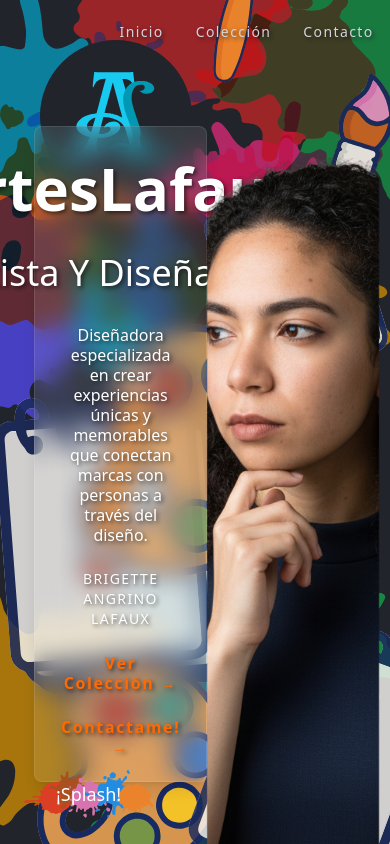
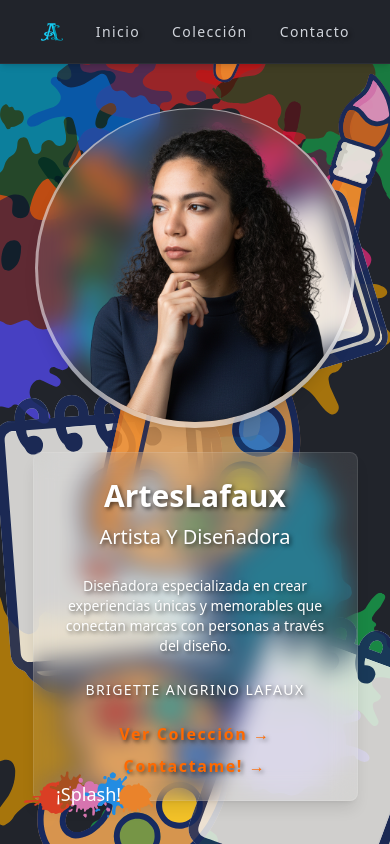
Before and after one commit to arteslafaux/arteslafaux.github.io, a React (Vite) app: page / in a window 390 px wide. Built offline with nearby package versions, Linux system fonts and the light colour scheme.

Commit message:
fixed Responsive Design

```diff
--- a/src/components/Collection.tsx
+++ b/src/components/Collection.tsx
@@ -63,19 +63,19 @@ export default function Collection() {
         <h1 className="text-5xl font-extrabold tracking-wide text-white mb-4">
           {t("title") || "Colección de Proyectos"}
         </h1>
-        <p className="text-gray-400 text-sm max-w-xl mx-auto">
+        <p className="text-gray-200 text-lg max-w-xl mx-auto">
           {t("subtitle") ||
             "Una selección de trabajos que reflejan creatividad, identidad y diseño funcional."}
         </p>
       </div>
 
       {/* 🔹 Contenedor del carousel + botones */}
-      <div className="relative w-11/12 max-w-6xl flex items-center justify-center">
+      <div className="relative w-11/12 max-w-6xl flex flex-col md:flex-row items-center justify-center">
         {/* Botón Izquierda */}
         <button
           aria-label="Prev"
           onClick={() => simulateKey("ArrowLeft")}
-          className="absolute left-0 z-20 bg-[#2b2f38]/80 hover:bg-orange-500 text-white p-3 rounded-full shadow-md transition-all duration-300 cursor-pointer">
+          className="md:flex hidden absolute left-0 z-20 bg-[#2b2f38]/80 hover:bg-orange-500 text-white p-3 rounded-full shadow-md transition-all duration-300 cursor-pointer">
           <ChevronLeftIcon className="w-6 h-6" />
         </button>
 
@@ -112,9 +112,25 @@ export default function Collection() {
         <button
           aria-label="Next"
           onClick={() => simulateKey("ArrowRight")}
-          className="absolute right-0 z-20 bg-[#2b2f38]/80 hover:bg-orange-500 text-white p-3 rounded-full shadow-md transition-all duration-300 cursor-pointer">
+          className="md:flex hidden absolute right-0 z-20 bg-[#2b2f38]/80 hover:bg-orange-500 text-white p-3 rounded-full shadow-md transition-all duration-300 cursor-pointer">
           <ChevronRightIcon className="w-6 h-6" />
         </button>
+
+        <div className="flex md:hidden w-full justify-center gap-10 mt-6">
+          <button
+            aria-label="Prev-Mobile"
+            onClick={() => simulateKey("ArrowLeft")}
+            className="bg-[#2b2f38]/80 hover:bg-orange-500 text-white p-4 rounded-full shadow-md transition-all duration-300 cursor-pointer">
+            <ChevronLeftIcon className="w-6 h-6" />
+          </button>
+
+          <button
+            aria-label="Next-Mobile"
+            onClick={() => simulateKey("ArrowRight")}
+            className="bg-[#2b2f38]/80 hover:bg-orange-500 text-white p-4 rounded-full shadow-md transition-all duration-300 cursor-pointer">
+            <ChevronRightIcon className="w-6 h-6" />
+          </button>
+        </div>
       </div>
 
       <Link
--- a/src/components/Header.tsx
+++ b/src/components/Header.tsx
@@ -5,8 +5,16 @@ export default function Header() {
   const { t } = useTranslation("header");
 
   return (
-    <header className="w-full h-16 flex justify-end items-center px-10 py-6 text-sm font-semibold text-gray-200">
-      <nav className="flex space-x-8 leading-tight [text-shadow:2px_2px_4px_rgb(0_0_0/60%)]">
+    <header className="w-full h-16 flex items-center px-10 py-6 text-sm font-semibold text-gray-200 bg-[#21242b] lg:bg-transparent border-b border-b-[#ffffff0c] lg:border-b-0 shadow-md lg:shadow-none">
+      <nav className="flex flex-row w-full justify-between lg:justify-end items-center space-x-8 leading-tight [text-shadow:2px_2px_4px_rgb(0_0_0/60%)]">
+        <div className="lg:hidden flex ">
+          <img
+            src="/arteslafaux_icon.svg"
+            alt="arteslafaux icon"
+            className="w-10 h-10"
+          />
+        </div>
+        <div className="flex space-x-8">
           {[
             { label: "home", to: "/" },
             { label: "collection", to: "/collection" },
@@ -22,6 +30,7 @@ export default function Header() {
               {t(item.label)}
             </Link>
           ))}
+        </div>
       </nav>
     </header>
   );
--- a/src/components/MainContent.tsx
+++ b/src/components/MainContent.tsx
@@ -5,22 +5,34 @@ export default function MainContent() {
   const { t } = useTranslation("mainContent");
 
   return (
-    <main className="relative w-full h-full flex items-center justify-center  overflow-hidden">
+    <main className="relative w-full h-full flex items-center justify-center overflow-hidden lg:overflow-hidden overflow-y-auto lg:py-0 py-10">
+      {/* <main className="relative w-full h-full flex items-center justify-center overflow-hidden overflow-y-auto py-10 lg:py-0"> */}
       {/* Contenedor de contenido principal */}
-      <div className="relative flex w-10/12 max-w-6xl items-center justify-between">
+      <div className="relative flex w-10/12 max-w-6xl items-center justify-center lg:justify-between lg:flex-row flex-col-reverse gap-6">
         {/* Texto izquierdo */}
-        <div className="flex flex-col space-y-6 text-white w-1/2 text-center items-center p-6 rounded-lg backdrop-blur-md bg-white/10 border border-white/10 shadow-lg leading-tight [text-shadow:2px_2px_4px_rgb(0_0_0/60%)]">
-          <h1 className="text-6xl font-extrabold leading-tight">
+        <div
+          className="
+            flex flex-col gap-6 text-white lg:w-1/2 text-center items-center p-6 rounded-lg backdrop-blur-md bg-white/10 border border-white/10 shadow-lg leading-tight [text-shadow:2px_2px_4px_rgb(0_0_0/60%)]">
+          <h1
+            className="
+              text-3xl sm:text-4xl md:text-5xl font-extrabold leading-tight
+            ">
             <span>{t("professionalName")}</span>
             <br />
-            <span className="font-light text-4xl text-white capitalize">
+            <span className="font-light text-xl sm:text-2xl md:text-3xl  text-white capitalize">
               {t("role")}
             </span>
           </h1>
-          <p className="text-white max-w-sm">{t("description")}</p>
+
+          <p className="text-white max-w-sm text-sm sm:text-base">
+            {t("description")}
+          </p>
+
           <div className="uppercase tracking-widest text-white text-sm">
             {t("name")}
           </div>
+
+          <div className="flex flex-col gap-3 sm:gap-6 ">
             <Link
               to="/collection"
               className="text-orange-500 font-semibold tracking-widest hover:text-orange-400">
@@ -32,22 +44,24 @@ export default function MainContent() {
               {t("buttonAlt")} →
             </Link>
           </div>
+        </div>
 
         {/* Imagen derecha (usando <img>) */}
-        <div className="relative w-1/2 flex justify-center h-full items-center ">
-          {/* Cápsulas de fondo */}
-          {/* <div className="absolute top-[10%] left-[25%] transform -translate-y-1/2">
-            <div className="absolute w-40 h-200 rotate-30 bg-[#2d313a] rounded-full"></div>
-            <div className="absolute w-40 h-200 rotate-40 bg-blue-600 rounded-full translate-x-10 translate-y-10 opacity-90"></div>
-            <div className="absolute w-40 h-200 rotate-50 bg-orange-600 rounded-full translate-x-20 translate-y-20 opacity-90"></div>
-            <div className="absolute w-40 h-200 rotate-60 bg-amber-600 rounded-full translate-x-28 translate-y-32 opacity-90"></div>
-            <div className="absolute w-40 h-200 rotate-70 bg-emerald-600 rounded-full translate-x-34 translate-y-45 opacity-90"></div>
-            <div className="absolute w-40 h-200 rotate-80 bg-slate-600 rounded-full translate-x-37 translate-y-59 opacity-90"></div>
-          </div> */}
+        <div className="relative xl:w-1/2 flex justify-center items-center md:h-full xl:h-[300px]">
+          {/* Mobile → círculo perfecto */}
+          <div className="xl:hidden max-w-80 max-h-80 rounded-full overflow-hidden flex justify-center items-center backdrop-blur-md bg-white/10 border border-b-6 border-t border-l-3 border-r-3 border-white/50 shadow-lg">
             <img
               src="/brigette.png"
               alt="ArtesLafaux model"
-            className="w-auto h-230 object-cover  z-30 "
+              className="w-full h-full rounded-full"
+            />
+          </div>
+
+          {/* Desktop → imagen original completa */}
+          <img
+            src="/brigette.png"
+            alt="ArtesLafaux model"
+            className="hidden xl:block w-auto h-230 object-cover z-30"
           />
         </div>
       </div>
--- a/src/components/SocialBar.tsx
+++ b/src/components/SocialBar.tsx
@@ -4,7 +4,7 @@ import { Link } from "react-router-dom";
 
 export default function SocialBar() {
   return (
-    <div className="h-full w-16 flex flex-col justify-between items-center pb-10 pt-4 border-l border-l-[#ffffff0c]">
+    <div className="w-16 hidden md:flex flex-col justify-between items-center pb-10 pt-4 border-l border-l-[#ffffff0c] ">
       <Link to="#" className="hover:text-white transition-colors">
         <Squares2X2Icon className="w-8 h-8" />
       </Link>
--- a/src/pages/LandingPage.tsx
+++ b/src/pages/LandingPage.tsx
@@ -5,9 +5,9 @@ import SplashBackground from "../components/SplashBackground";
 
 export default function LandingPage() {
   return (
-    <div className="relative w-screen h-screen overflow-hidden bg-[#21242b]">
+    <div className="relative w-screen min-h-screen overflow-hidden bg-[#21242b]">
       {/* Fondo: ícono */}
-      <div className="absolute mt-10 ml-10 flex items-center justify-center z-15 pointer-events-none bg-[#21242b] rounded-full p-4">
+      <div className="absolute mt-10 ml-10 hidden lg:flex items-center justify-center z-15 pointer-events-none bg-[#21242b] rounded-full p-4">
         <img
           src="/arteslafaux_icon.svg"
           alt="arteslafaux icon"
@@ -18,14 +18,25 @@ export default function LandingPage() {
       <SplashBackground />
 
       {/* Layout principal */}
-      <div className="relative z-15 w-full h-full flex flex-row">
-        {/* Columna izquierda */}
-        <div className="flex flex-col grow h-full">
+      <div className="relative z-15 w-full min-h-screen flex flex-row">
+        {/* Header fijo solo en mobile */}
+        <div className="lg:hidden fixed top-0 left-0 w-full z-30">
           <Header />
+        </div>
+
+        {/* Contenedor principal */}
+        <div
+          className="grow min-h-full flex flex-col
+                  lg:pt-0 pt-16   /* espacio para el header en mobile */
+                  overflow-y-auto">
+          <div className="hidden lg:block">
+            <Header />
+          </div>
+
           <Outlet />
         </div>
 
-        {/* Barra lateral derecha */}
+        {/* Barra social lateral */}
         <SocialBar />
       </div>
     </div>
```
Lines whose indentation alone changed are shown as unchanged.
